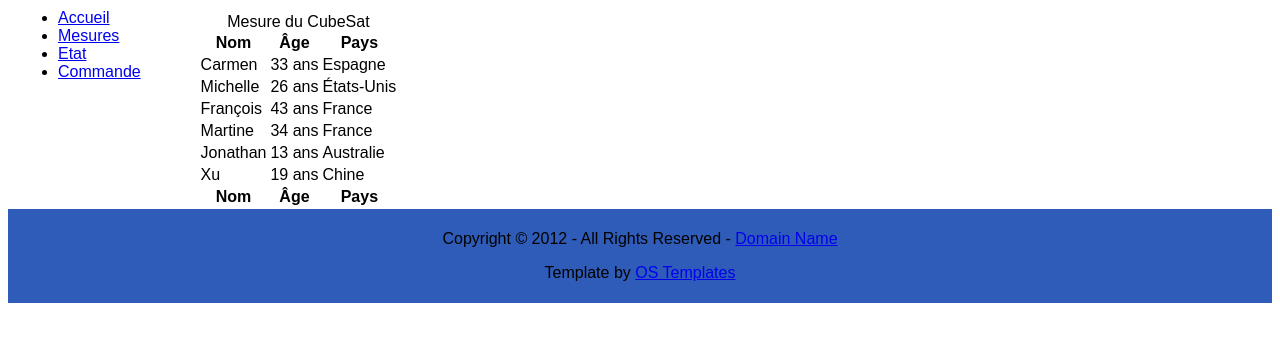
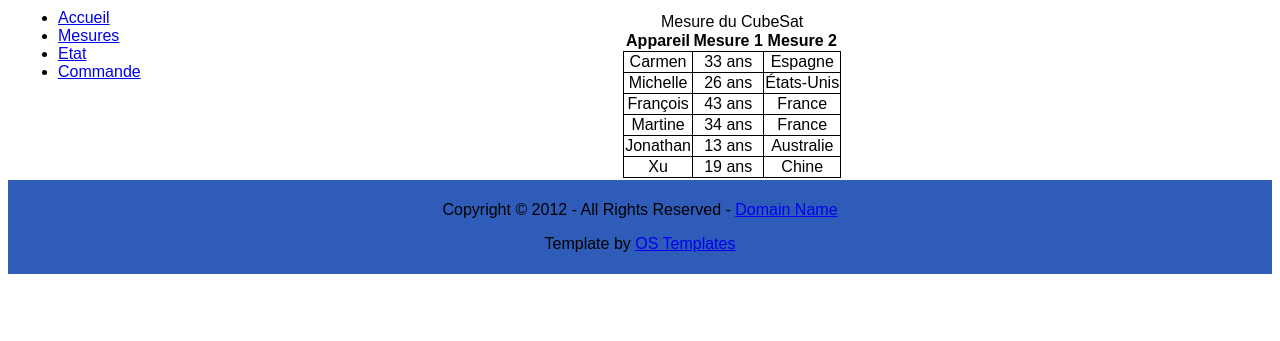
Before and after one commit to ihaddou/Projet_InitCube_Sol, a website: page HTML5_initcube/public_html/RecuperationMesure.html in a window 1280 px wide. Shown: the part 197-538 px from the top of the page. Drawn offline with Linux system fonts and the light colour scheme.

Commit message:
Tableau centré en css

```diff
--- a/HTML5_initcube/css/css.css
+++ b/HTML5_initcube/css/css.css
@@ -31,6 +31,18 @@ footer {
   text-align: center;
 }
 
+
+/* TABLEAU DE MESURE */
 div#TabMesure{
-background-color: blue;
+text-align: center;
 }
+
+table
+{
+    margin: auto;
+    border-collapse: collapse; /* Les bordures du tableau seront collées (plus joli) */
+}
+td
+{
+    border: 1px solid black;
+}
--- a/HTML5_initcube/public_html/RecuperationMesure.html
+++ b/HTML5_initcube/public_html/RecuperationMesure.html
@@ -31,23 +31,24 @@
       <p>Blablabla</p>
       </article>
     </div>
-    <div id="col3">
+
+    <div id="TabMesure">
      <table>
    <caption>Mesure du CubeSat</caption>
 
    <thead> <!-- En-tête du tableau -->
        <tr>
-           <th>Nom</th>
-           <th>Âge</th>
-           <th>Pays</th>
+           <th>Appareil</th>
+           <th>Mesure 1</th>
+           <th>Mesure 2</th>
        </tr>
    </thead>
 
    <tfoot> <!-- Pied de tableau -->
        <tr>
-           <th>Nom</th>
-           <th>Âge</th>
-           <th>Pays</th>
+           <th></th>
+           <th></th>
+           <th></th>
        </tr>
    </tfoot>
 
@@ -86,6 +87,7 @@
 </table>
       </article>
     </div>
+
   </div>
 </div>
 <!-- ####################################################################################################### -->
```
